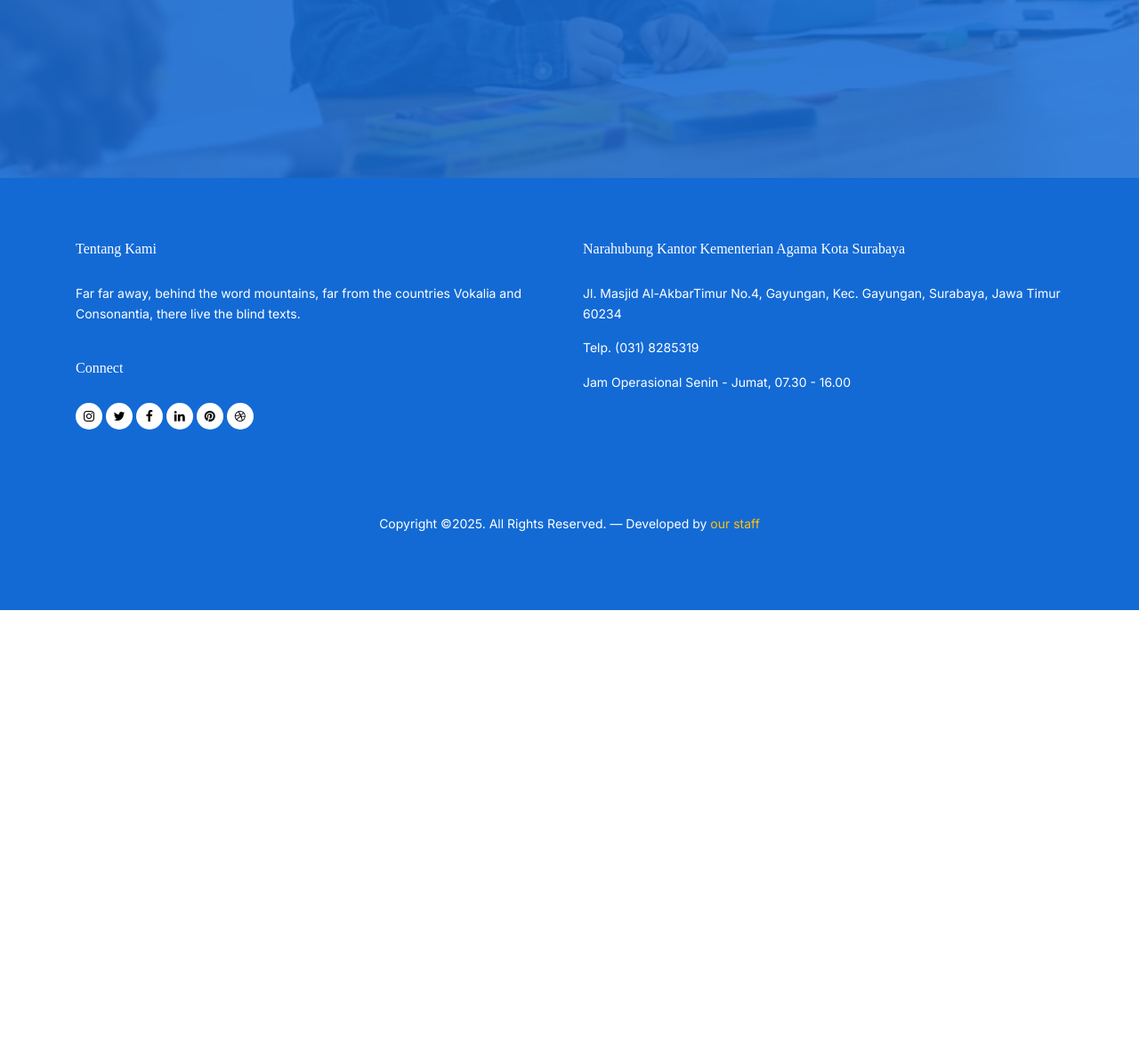
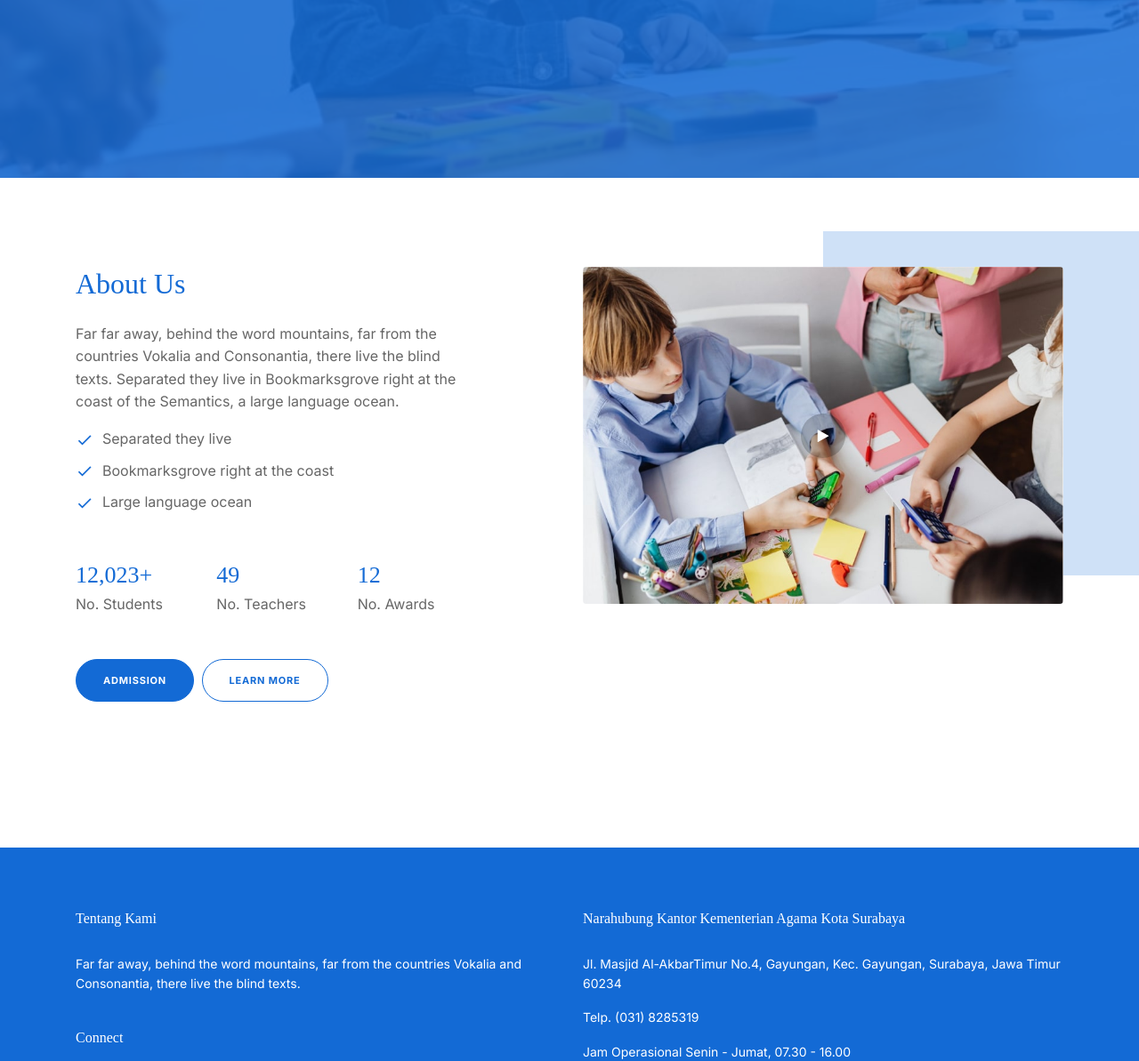
Before and after one commit to prakompendmasby/flask-pendma, a Flask app: page / in a window 1280 px wide; the page is wider, and only the part inside the window is pictured. Shown: the part 3486-4679 px from the top of that part at 89% size. Before the commit the page ends 4172 px from the top of that part, so only its background shows below. Run offline with Flask 3, Linux system fonts and the light colour scheme; some libraries are stand-ins or nearby versions; some web fonts are replaced.

Commit message:
uncomment 5

```diff
--- a/templates/index.html
+++ b/templates/index.html
@@ -251,7 +251,7 @@
     </div>
   </div>
 
-  <!--<div class="untree_co-section">
+  <div class="untree_co-section">
     <div class="container">
       <div class="row justify-content-between">
         <div class="col-lg-5 mb-5">
@@ -300,7 +300,7 @@
   </div>
 
 
-  <div class="untree_co-section bg-light">
+  <!--<div class="untree_co-section bg-light">
     <div class="container">
       <div class="row">
         <div class="col-lg-7 text-center mx-auto">
```
